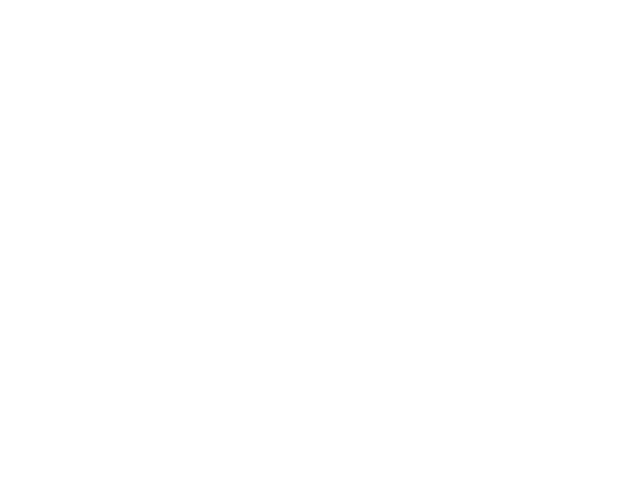
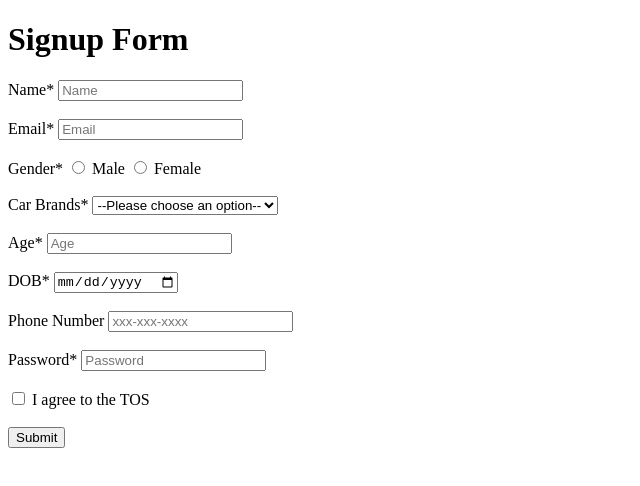
Before and after one commit to acciojob/signup-form-car-dev-ninad, a website: page main.html in a window 1280 px wide. Shown: the whole page, without its empty margins (0-640 px from the left). Drawn offline with Linux system fonts and the light colour scheme.

Commit message:
created a submission

```diff
--- a/main.html
+++ b/main.html
@@ -8,6 +8,45 @@
 
 <body>
 	<!-- the entire body must be written by student -->
+	<h1>Signup Form</h1>
+    <form action="#" method="post">
+        <label for="name">Name*</label>
+        <input type="text" id="name" name="name" required placeholder="Name"><br><br>
+
+        <label for="email">Email*</label>
+        <input type="email" id="email" name="email" required placeholder="Email"><br><br>
+
+        <label>Gender*</label>
+        <input type="radio" id="gender_m" name="gender" value="male" required>
+        <label for="gender_m">Male</label>
+        <input type="radio" id="gender_f" name="gender" value="female" required>
+        <label for="gender_f">Female</label><br><br>
+
+        <label for="cars">Car Brands*</label>
+        <select id="cars" name="cars" required>
+            <option value="">--Please choose an option--</option>
+            <option value="BMW">BMW</option>
+            <option value="Audi">Audi</option>
+            <option value="Mercedez">Mercedez</option>
+        </select><br><br>
+
+        <label for="age">Age*</label>
+        <input type="number" id="age" name="age" required placeholder="Age"><br><br>
+
+        <label for="dob">DOB*</label>
+        <input type="date" id="dob" name="dob" required><br><br>
+
+        <label for="tel">Phone Number</label>
+        <input type="tel" id="tel" name="tel" pattern="[0-9]{3}-[0-9]{3}-[0-9]{4}" placeholder="xxx-xxx-xxxx"><br><br>
+
+        <label for="password">Password*</label>
+        <input type="password" id="password" name="password" required placeholder="Password"><br><br>
+
+        <input type="checkbox" id="tos" name="tos" required>
+        <label for="tos">I agree to the TOS</label><br><br>
+
+        <input type="submit" value="Submit">
+    </form>
     <script type="text/javascript" src="./script.js">
 </script>
 
```
